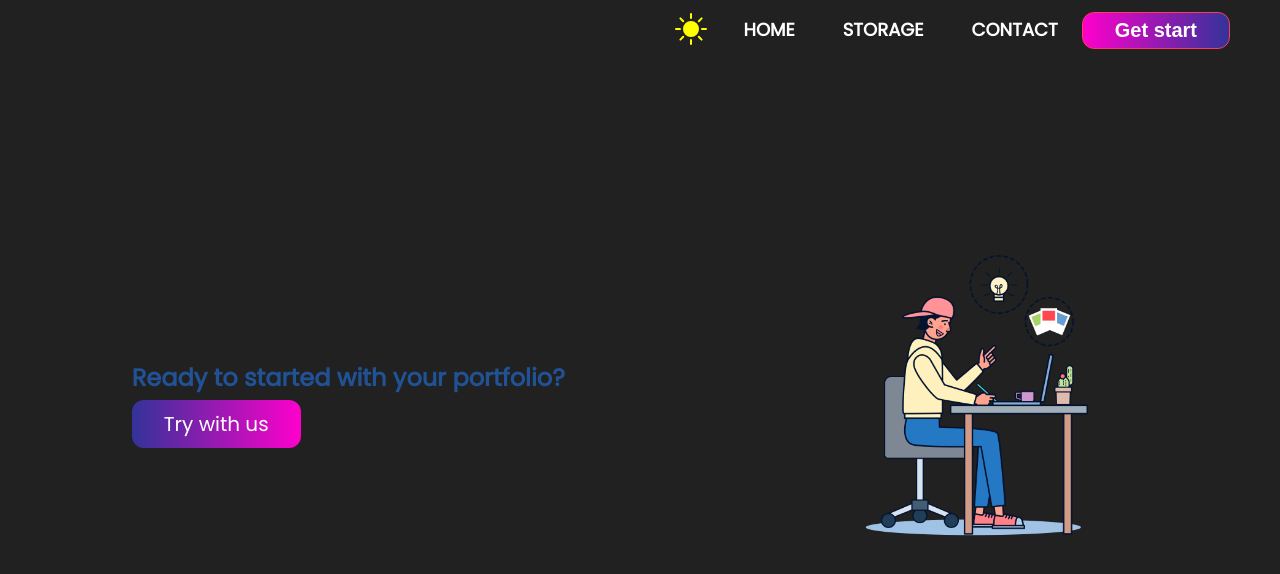
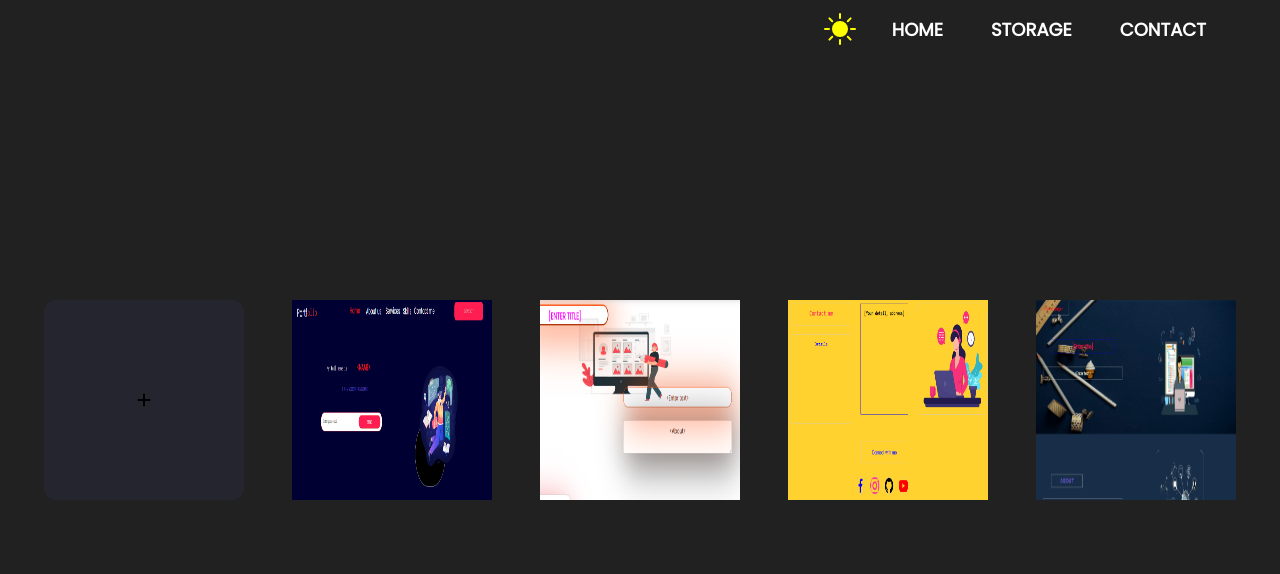
Before and after one commit to Tran-Huu-Tai-12-04-23/FASTER_Portfolio_with_me, a React (Create React App) app: page / in a window 1280 px wide. Both pictures are taken after a click on the button "Get start". Shown: the top 574 px of the page. Built offline with nearby package versions, Linux system fonts and the light colour scheme; a web font is replaced by a local one.

Commit message:
fix home page

```diff
--- a/src/App.js
+++ b/src/App.js
@@ -6,13 +6,12 @@ import { publicRoutes } from "./Routes";
 import styles from "./App.module.scss";
 import { Loading, UserWeb, Preview } from "~/Components";
 import { getDataUserWeb } from "~/Store/util";
-import { ItemsLocalStore } from "./Store/Context";
-import ChooseTemplate from "~/Components/Layouts/Home/Chootemplate";
+import { ItemsLocalStore, Theme } from "./Store/Context";
 
 function App() {
     const [displayLoading, setDisplayLoading] = useState(true);
     const [dataUserWeb, setDataUserWeb] = useState([]);
-    const [widthContent, setWidthContent] = useState();
+    const [theme, setTheme] = useState(false);
 
     useEffect(() => {
         window.onload = () => {
@@ -67,6 +66,7 @@ function App() {
     };
     return (
         <ItemsLocalStore.Provider value={dataUserWeb}>
+            <Theme.Provider value={[theme, setTheme]}>
                 <Loading display={displayLoading}></Loading>
                 <div className={clsx(styles.wrapper)}>
                     <Router>
@@ -81,13 +81,10 @@ function App() {
                                 );
                             })}
                             {renderUserWeb()}
-                        <Route
-                            path='/chooseTemplate'
-                            element={<ChooseTemplate />}
-                        ></Route>
                         </Routes>
                     </Router>
                 </div>
+            </Theme.Provider>
         </ItemsLocalStore.Provider>
     );
 }
--- a/src/Components/ContentNewBlank/ContentNewBlank.module.scss
+++ /dev/null
@@ -1,25 +0,0 @@
-.heading {
-  text-align: center;
-  margin-top: 200px;
-  color: #fa8072;
-  text-shadow: 21px 23px 19px rgba(250, 128, 114, 0.8);
-  text-transform: uppercase;
-}
-
-.wrapper {
-  display: flex;
-  justify-content: center;
-  align-items: center;
-  padding: 0 50px;
-  margin: auto;
-  width: 100%;
-  height: 70vh;
-  overflow: auto;
-  z-index: 100000;
-  transition: all 0.4s ease-in-out;
-
-  svg {
-    font-size: 40px;
-    color: #fff;
-  }
-}
--- a/src/Components/ContentNewBlank/index.js
+++ /dev/null
@@ -1,58 +0,0 @@
-import clsx from "clsx";
-import { FontAwesomeIcon } from "@fortawesome/react-fontawesome";
-import { faAdd } from "@fortawesome/free-solid-svg-icons";
-import { Fragment } from "react";
-import { Link } from "react-router-dom";
-
-import styles from "./ContentNewBlank.module.scss";
-import { Template } from "~/Components";
-import { templates } from "~/assets/img";
-const contentTip = [
-    "Create with  blue templates",
-    "Create with professinal templates ",
-    "Create with normal templates",
-    "Create with pink templates",
-];
-function ContentNewBlank({ setShowModalChooseTemplate }) {
-    function renderTemplate() {
-        return templates.map((temp, index) => {
-            const nameTemplate = "/template" + (index + 2);
-            return (
-                <Link
-                    key={index + 1}
-                    to={nameTemplate}
-                    element={
-                        <Template
-                            background={temp}
-                            content={contentTip[index]}
-                        />
-                    }
-                ></Link>
-            );
-        });
-    }
-
-    return (
-        <>
-            <h1 className={clsx(styles.heading)}>Choose Template</h1>
-
-            <div className={clsx(styles.wrapper)}>
-                <Link
-                    to='/template1'
-                    element={
-                        <Template
-                            key='0'
-                            content={contentTip[0]}
-                            icon={
-                                <FontAwesomeIcon icon={faAdd}></FontAwesomeIcon>
-                            }
-                        />
-                    }
-                ></Link>
-                {renderTemplate()}
-            </div>
-        </>
-    );
-}
-
-export default ContentNewBlank;
--- a/src/Components/Layouts/Home/Chootemplate/choosetemplate.module.scss
+++ b/src/Components/Layouts/Home/Chootemplate/choosetemplate.module.scss
@@ -0,0 +1,5 @@
+.wrapper {
+    width: 100vw;
+    height: 100vh;
+    background-color: #000;
+}
--- a/src/Components/Layouts/Home/Chootemplate/index.js
+++ b/src/Components/Layouts/Home/Chootemplate/index.js
@@ -1,13 +1,31 @@
 import clsx from "clsx";
 import styles from "./choosetemplate.module.scss";
-import ContentNewBlank from "~/Components/ContentNewBlank";
-import Header from "../HeaderHome";
+import { FontAwesomeIcon } from "@fortawesome/react-fontawesome";
+import { faAdd } from "@fortawesome/free-solid-svg-icons";
+import { Link } from "react-router-dom";
+
+import { Template } from "~/Components";
+import { templates } from "~/assets/img";
 
 function ChooseTemplate({ setModeTheme, modeTheme }) {
+    const contentTip = [
+        "Create with  blue templates",
+        "Create with professinal templates ",
+        "Create with normal templates",
+        "Create with pink templates",
+    ];
+    function renderTemplate() {
+        return templates.map((temp, index) => {
+            const nameTemplate = "/template" + (index + 2);
+            return (
+                <Link key={index + 1} to={nameTemplate}>
+                    <Template background={temp} content={contentTip[index]} />
+                </Link>
+            );
+        });
+    }
     return (
         <>
-            <Header modeTheme={modeTheme} setModeTheme={setModeTheme} />
-
             <div
                 className={clsx(styles.wrapper)}
                 style={{
@@ -15,12 +33,18 @@ function ChooseTemplate({ setModeTheme, modeTheme }) {
                     display: "flex",
                     justifyContent: "center",
                     alignItems: "center",
-                    width: "100%",
-                    height: "100%",
                     flexWrap: "wrap",
+                    backgroundColor: !modeTheme ? "#212121" : "#fff",
                 }}
             >
-                <ContentNewBlank></ContentNewBlank>
+                <Link to='/template1'>
+                    <Template
+                        key='0'
+                        content={contentTip[0]}
+                        icon={<FontAwesomeIcon icon={faAdd}></FontAwesomeIcon>}
+                    />
+                </Link>
+                {renderTemplate()}
             </div>
         </>
     );
--- a/src/Components/Layouts/Home/HomeContent/index.js
+++ b/src/Components/Layouts/Home/HomeContent/index.js
@@ -6,21 +6,26 @@ import styles from "./HomeContent.module.scss";
 import img_content_1 from "../../../../assets/img/img_content_1.png";
 import ChooseTemplate from "../Chootemplate";
 
-function HomeContent({ stateModalChooseTemplate, modeTheme, setModeTheme }) {
+function HomeContent({ stateModalChooseTemplate, theme, setTheme }) {
     return (
         <div
             className={clsx(styles.wrapper)}
             id='home'
             style={{
-                backgroundColor: !modeTheme ? "#212121" : "#fff",
+                backgroundColor: !theme ? "#212121" : "#fff",
             }}
         >
             <div className={clsx(styles.wrapper_info)}>
                 <h1>Ready to started with your portfolio?</h1>
 
-                <Link to='/chooseTemplate' className={clsx(styles.button)}>
+                <button
+                    className={clsx(styles.button)}
+                    onClick={(e) => {
+                        stateModalChooseTemplate(true);
+                    }}
+                >
                     Try with us
-                </Link>
+                </button>
             </div>
             <img src={img_content_1} className={clsx(styles.img)}></img>
         </div>
--- a/src/Components/Layouts/Home/index.js
+++ b/src/Components/Layouts/Home/index.js
@@ -1,45 +1,40 @@
 import clsx from "clsx";
 import styles from "./Home.module.scss";
-import { useState } from "react";
+import { useState, useContext } from "react";
 
 import Header from "./HeaderHome";
-import ContentNewBlank from "~/Components/ContentNewBlank";
 import HomeContent from "./HomeContent";
 import Footer from ".././Footer";
 import { IoCloseOutline } from "react-icons/io5";
+import ChooseTemplate from "./Chootemplate";
+import { Theme } from "~/Store/Context";
 
 function Home() {
     const [showModalChooseTemplate, setShowModalChooseTemplate] =
         useState(false);
     const [modeTheme, setModeTheme] = useState(false);
-
+    const [theme, setTheme] = useContext(Theme);
     return (
         <div className={clsx(styles.wrapper)}>
-            <Header modeTheme={modeTheme} setModeTheme={setModeTheme} />
-            <HomeContent
-                modeTheme={modeTheme}
-                setModeTheme={setModeTheme}
-                stateModalChooseTemplate={setShowModalChooseTemplate}
-            ></HomeContent>
-            {/* <div
-        className={clsx(styles.wrapper_modal_choose_template)}
-        style={{
-          display: "none",
-          display: showModalChooseTemplate ? "block" : "none",
-        }}
-      >
-        <IoCloseOutline
-          className={clsx(styles.icon_close_modal)}
-          onClick={(e) => {
-            setShowModalChooseTemplate(!showModalChooseTemplate);
-          }}
-        ></IoCloseOutline>
-        <ContentNewBlank
-          setShowModalChooseTemplate={setShowModalChooseTemplate}
-        />
-      </div>
-      <Guide></Guide>
-      <Footer></Footer> */}
+            <Header
+                theme={modeTheme}
+                setTheme={setModeTheme}
+                showModalChooseTemplate={showModalChooseTemplate}
+                setShowModalChooseTemplate={setShowModalChooseTemplate}
+            />
+            {!showModalChooseTemplate && (
+                <HomeContent
+                    theme={modeTheme}
+                    setTheme={setModeTheme}
+                    stateModalChooseTemplate={setShowModalChooseTemplate}
+                ></HomeContent>
+            )}
+            {showModalChooseTemplate && (
+                <ChooseTemplate
+                    modeTheme={modeTheme}
+                    setModeTheme={setModeTheme}
+                ></ChooseTemplate>
+            )}
         </div>
     );
 }
--- a/src/Components/Template/Template.module.scss
+++ b/src/Components/Template/Template.module.scss
@@ -8,8 +8,6 @@
     justify-content: center;
     align-items: center;
     border-radius: 12px;
-  -webkit-box-shadow: 5px 5px 15px -2px #000000;
-  box-shadow: 5px 5px 15px -2px #000000;
 
     &:hover .tip_suggest {
         display: block;
--- a/src/Store/Context.js
+++ b/src/Store/Context.js
@@ -11,3 +11,4 @@ export const wrapperContent = createContext();
 export const ColorRange = createContext();
 export const ItemsLocalStore = createContext();
 export const GridWidth = createContext();
+export const Theme = createContext();
```
Also changed, not shown: src/Components/Layouts/Home/HeaderHome/index.js (+20 -7 lines). Lines whose indentation alone changed are shown as unchanged.
